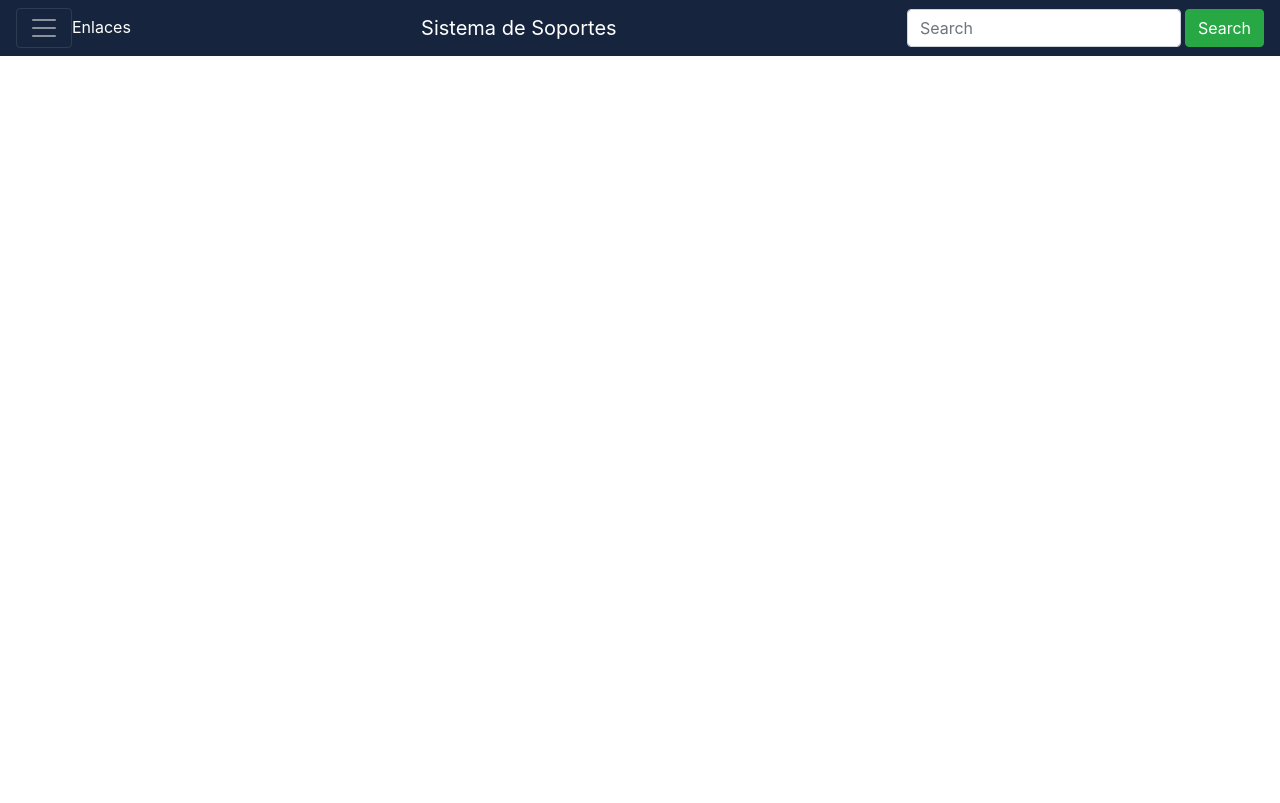
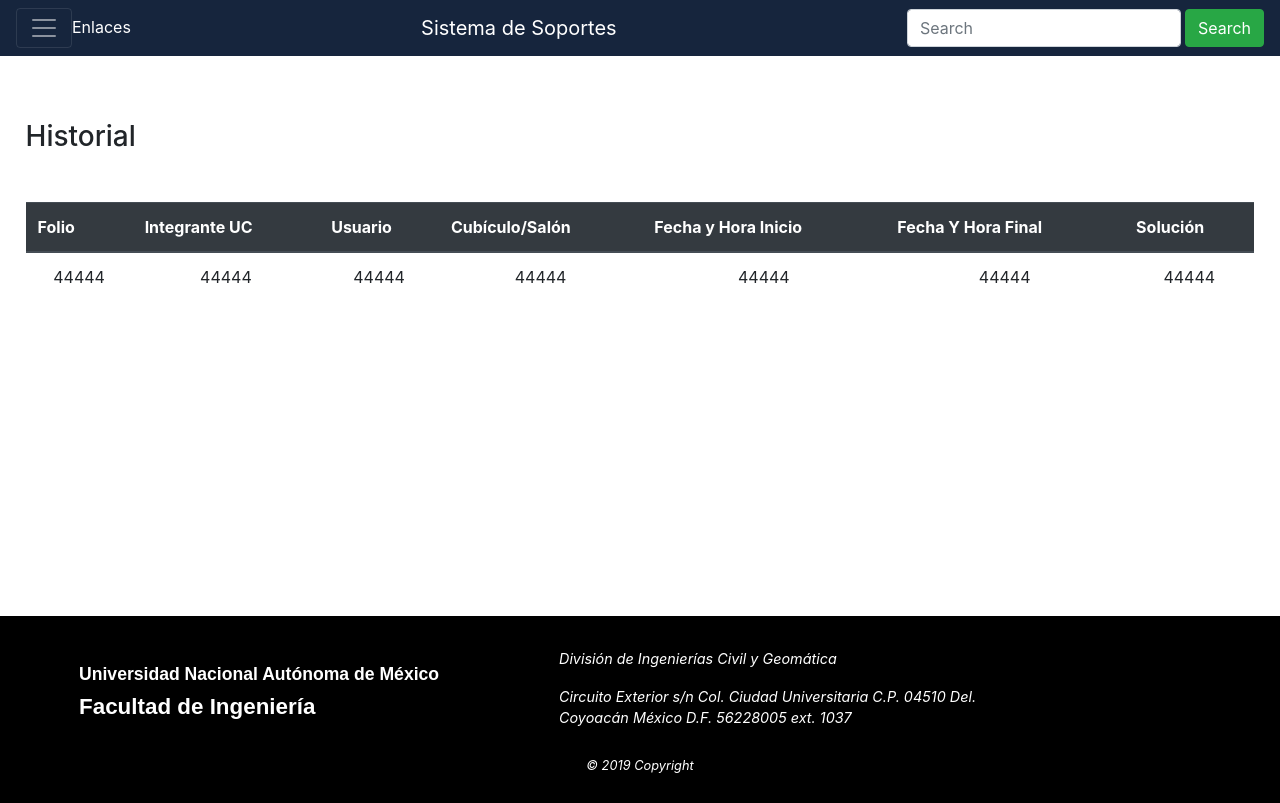
Before and after one commit to alexorozco2410/SistemaSoportes, a CodeIgniter app: page /SistemaSoportes/index.php/historial_controller/index in a window 1280 px wide. Before the commit the page ends 56 px from the top, so only its background shows below. Run offline with CodeIgniter, Linux system fonts and the light colour scheme; some libraries are stand-ins or nearby versions.

Commit message:
Avance 10/10/2019

```diff
--- a/application/controllers/historial_controller.php
+++ b/application/controllers/historial_controller.php
@@ -11,6 +11,8 @@ class Historial_controller extends CI_Controller {
 	{
 		$this->load->view('inicio');
     $this->load->view('nav');
+    $this->load->view('historial');
+    $this->load->view('footer');
     $this->load->view('final');
 	}
 }
--- a/application/views/footer.php
+++ b/application/views/footer.php
@@ -1,5 +1,7 @@
 <link rel="stylesheet" href="../assets/css/my_footer.css">
-    <footer class="page-footer font-small pt-5 my-footer ">
+<!--botones-->
+<link rel="stylesheet" href="https://cdnjs.cloudflare.com/ajax/libs/font-awesome/4.7.0/css/font-awesome.min.css">
+    <footer class="page-footer font-small my-footer ">
       <div class="container-fluid text-md-left cont-footer">
         <div class="row align-items-center justify-content-around">
           <div class="col-md-5 mt-md-0 mt-3">
@@ -11,18 +13,12 @@
             <p class="inf-footer">Circuito Exterior s/n Col. Ciudad Universitaria C.P.
               04510 Del. Coyoacán México D.F. 56228005 ext. 1037</p>
           </div>
-          <div class="col-md-2">
+          <div class="col-md-2" style="text-align:center;">
             <!-- Social buttons -->
-          <ul>
-            <li class="list-inline-item">
-              <a class="btn-floating btn-fb mx-1">
-                <i class="fab fa-facebook-f"> </i>
-              </a>
-            </li>
-          </ul>
+
           </div>
         </div>
-        <div class="row">
+        <div class="row justify-content-center">
           <p class="cr-style"> © 2019 Copyright</p>
         </div>
       </div>
--- a/application/views/historial.php
+++ b/application/views/historial.php
@@ -1,5 +1,36 @@
+<link rel="stylesheet" href="../assets/css/mis_soportes.css">
+<link rel="stylesheet" href="../assets/css/historial.css">
 
-  <div class="container">
-    <h2>Filterable Table</h2>
-    <p>Type something in the input field to search the table for first names, last names or emails:</p>
-    <input class="form-control" id="myInput" type="text" placeholder="Search.."><br>
+<div class="container-fluid page-container tabh-style">
+  <div class="row justify-content-center">
+    <div class="col-md-12 col-sm-12 col-xs-12">
+      <h3 class="titulo-h mb-5">Historial</h3>
+      <div class="table-responsive">
+        <table class="table ">
+          <thead class="thead-dark">
+            <tr>
+              <th class="atr-hist">Folio</th>
+              <th class="atr-hist">Integrante UC</th>
+              <th class="atr-hist">Usuario</th>
+              <th class="atr-hist">Cubículo/Salón</th>
+              <th class="atr-hist">Fecha y Hora Inicio</th>
+              <th class="atr-hist">Fecha Y Hora Final</th>
+              <th class="atr-hist">Solución</th>
+            </tr>
+          </thead>
+          <tbody>
+            <tr>
+              <td>44444</td>
+              <td>44444</td>
+              <td>44444</td>
+              <td>44444</td>
+              <td>44444</td>
+              <td>44444</td>
+              <td>44444</td>
+            </tr>
+          </tbody>
+        </table>
+      </div>
+    </div>
+  </div>
+</div>
--- a/application/views/mis_soportes.php
+++ b/application/views/mis_soportes.php
@@ -5,7 +5,8 @@
     <div class="col-md-12 col-sm-12 col-xs-12">
       <h3 class="titulo-hms mb-5">Historial personal</h3>
       <div class="table-responsive">
-        <table class="table hover-table">
+        <table class="table">
+          <thead class="thead-dark">
             <tr>
               <th class="atributo-sht atrib-stl">#</th>
               <th class="atributo atrib-stl">Equipo</th>
@@ -15,6 +16,8 @@
               <th class="atributo atrib-stl">Hora</th>
               <th class="atributo-ext atrib-stl">Problema</th>
             </tr>
+          </thead>
+          <tbody>
             <tr>
               <td>1</td>
               <td>Laptop</td>
@@ -33,6 +36,7 @@
               <td>11:30</td>
               <td class="descprob">la computadora no prende lalalalalalalalalalalalaalalall</td>
             </tr>
+          </tbody>
 
 
         </table>
--- /dev/null
+++ b/assets/css/historial.css
@@ -0,0 +1,4 @@
+.tabh-style{
+  padding: 5% 2% 5% 2%;
+  attachment: fixed;
+}
--- a/assets/css/mis_soportes.css
+++ b/assets/css/mis_soportes.css
@@ -38,3 +38,7 @@ table tr td{
   position: relative;
   min-height: 70vh;
 }
+
+table tbody tr:hover{
+  background-color: rgba(255, 0, 0, 0.3);
+}
--- a/assets/css/my_footer.css
+++ b/assets/css/my_footer.css
@@ -1,5 +1,6 @@
 .my-footer{
   background-color: black;
+  padding-top: 2rem !important;
 }
 
 .tit-footer{
@@ -33,4 +34,11 @@ html {
   color: white;
   font-size: 80%;
   font-style: oblique;
+  padding-top: 1%;
+  padding-bottom: 1%;
 }
+
+.footer-btn{
+  list-style-type: none;
+  text-decoration: none;
+}
```
Lines whose indentation alone changed are shown as unchanged.
